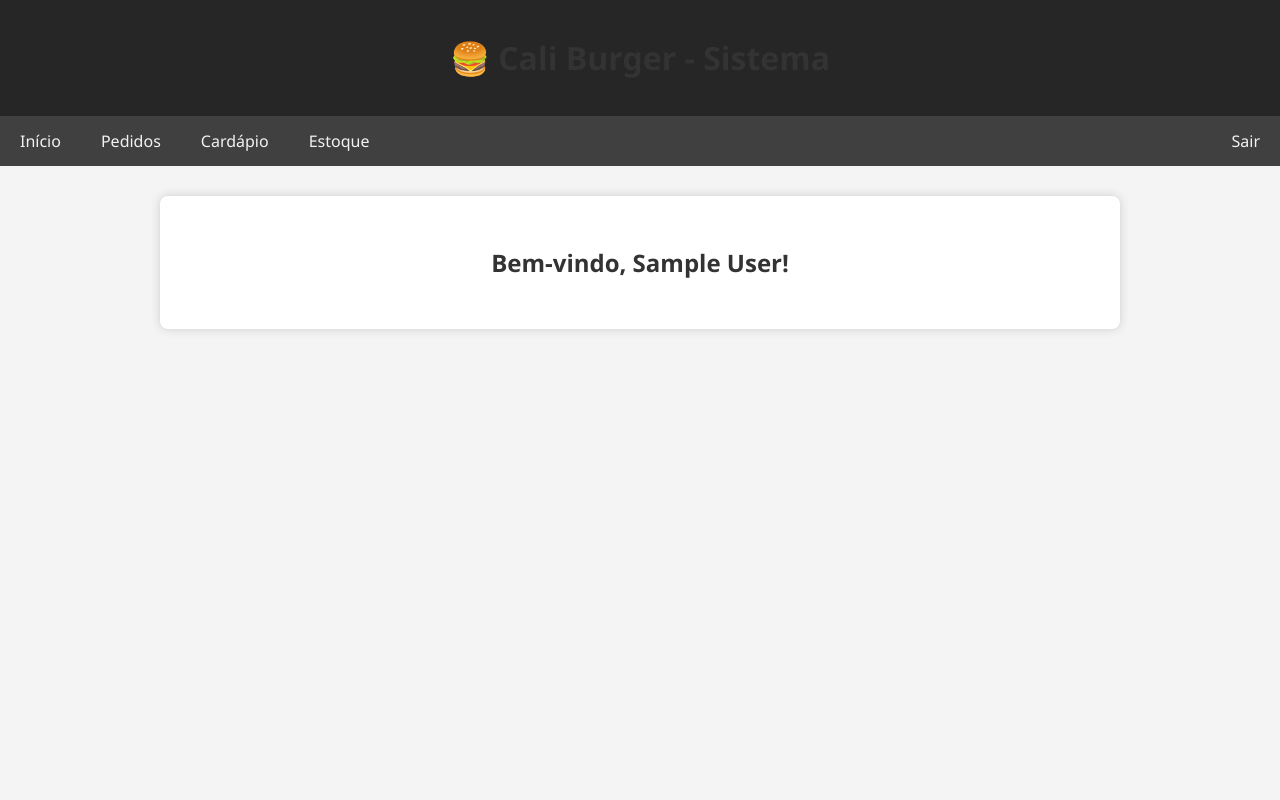
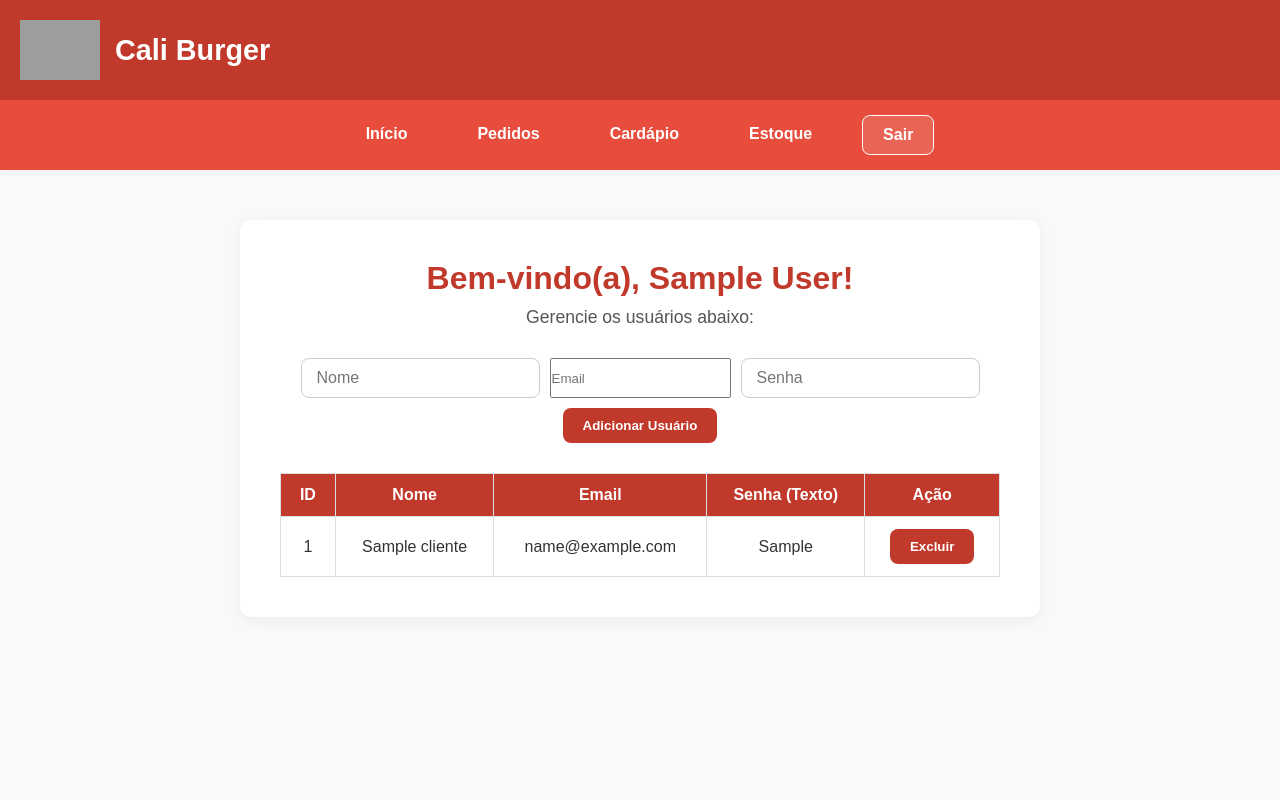
Before and after one commit to lucaskumagae/caliburger, a PHP site: page /main.php in a window 1280 px wide. Run offline with PHP 8.4, Linux system fonts and the light colour scheme; the visitor is signed in with stand-in values (Sample User, id 1); tables that the repository leaves empty or names only in its code hold one stand-in row (values such as "Sample post"); grey boxes are pictures that could not be loaded.

Commit message:
Add files via upload

```diff
--- a/login.php
+++ b/login.php
@@ -13,6 +13,7 @@ if (isset($_SESSION['nome'])) {
   <title>Tela de Login - Cali Burger</title>
   <link rel="stylesheet" href="login.css" />
   <link href="https://fonts.googleapis.com/css2?family=Poppins&display=swap" rel="stylesheet" />
+  <link rel="icon" href="imagens/logo_cali_ico.ico" type="image/x-icon" />
 </head>
 <body>
 
--- /dev/null
+++ b/main.css
@@ -0,0 +1,144 @@
+* {
+    margin: 0;
+    padding: 0;
+    box-sizing: border-box;
+  }
+
+  body, html {
+    font-family: 'Poppins', sans-serif;
+    background-color: #f9f9f9;
+    height: 100%;
+    color: #333;
+  }
+
+  header {
+    background-color: #c0392b;
+    padding: 20px;
+    color: white;
+    box-shadow: 0 2px 5px rgba(0,0,0,0.1);
+  }
+
+  .logo-area {
+    display: flex;
+    align-items: center;
+    gap: 15px;
+  }
+
+  .logo-area img {
+    height: 60px;
+    width: auto;
+  }
+
+  .logo-area h1 {
+    font-size: 1.8em;
+  }
+
+  nav {
+    background-color: #e74c3c;
+    display: flex;
+    justify-content: center;
+    gap: 30px;
+    padding: 15px 0;
+    box-shadow: 0 2px 5px rgba(0,0,0,0.05);
+  }
+
+  nav a {
+    color: white;
+    text-decoration: none;
+    font-weight: 600;
+    padding: 10px 20px;
+    border-radius: 8px;
+    transition: background-color 0.3s;
+  }
+
+  nav a:hover {
+    background-color: #c0392b;
+  }
+
+  nav .logout {
+    background-color: #ffffff22;
+    border: 1px solid white;
+  }
+
+  .container {
+    max-width: 800px;
+    margin: 50px auto;
+    text-align: center;
+    background-color: white;
+    padding: 40px;
+    border-radius: 12px;
+    box-shadow: 0 4px 15px rgba(0,0,0,0.05);
+  }
+
+  .container h2 {
+    font-size: 2em;
+    color: #c0392b;
+    margin-bottom: 10px;
+  }
+
+  .container p {
+    font-size: 1.1em;
+    color: #555;
+  }
+
+  .styled-table {
+    width: 100%;
+    border-collapse: collapse;
+    margin-top: 20px;
+  }
+
+  .styled-table th,
+  .styled-table td {
+    padding: 12px 15px;
+    border: 1px solid #ddd;
+    text-align: center;
+  }
+
+  .styled-table th {
+    background-color: #c0392b;
+    color: white;
+    font-weight: 600;
+  }
+
+  .styled-table tr:nth-child(even) {
+    background-color: #f9f9f9;
+  }
+
+  .styled-table tr:hover {
+    background-color: #f1f1f1;
+  }
+
+  /* Formulário de adicionar ingrediente */
+  .form-inline {
+    display: flex;
+    justify-content: center;
+    flex-wrap: wrap;
+    gap: 10px;
+    margin: 30px 0;
+  }
+
+  .form-inline input[type="text"],
+  .form-inline input[type="number"] {
+    padding: 10px 15px;
+    border: 1px solid #ccc;
+    border-radius: 8px;
+    font-size: 1em;
+    font-family: 'Poppins', sans-serif;
+  }
+
+  /* Botões (adicionar e excluir) */
+  button[type="submit"] {
+    padding: 10px 20px;
+    background-color: #c0392b;
+    color: white;
+    border: none;
+    border-radius: 8px;
+    font-weight: 600;
+    cursor: pointer;
+    transition: background-color 0.3s ease;
+    font-family: 'Poppins', sans-serif;
+  }
+
+  button[type="submit"]:hover {
+    background-color: #a93226;
+  }
--- a/main.php
+++ b/main.php
@@ -4,29 +4,62 @@ if (!isset($_SESSION['nome'])) {
     header("Location: login.php");
     exit();
 }
+include 'conexao.php';
+
+// Pede todos os campos da tabela cliente
+$usuarios = $conn->query("SELECT * FROM cliente");
 ?>
+
 <!DOCTYPE html>
 <html lang="pt-BR">
 <head>
     <meta charset="UTF-8">
     <title>Página Principal - Cali Burger</title>
-    <link rel="stylesheet" href="estilo.css">
+    <link rel="stylesheet" href="main.css">
 </head>
 <body>
-    <header>
-        <h1>🍔 Cali Burger - Sistema</h1>
-    </header>
 
-    <nav>
-        <a href="main.php">Início</a>
-        <a href="pedidos.php">Pedidos</a>
-        <a href="cardapio.php">Cardápio</a>
-        <a href="estoque.php">Estoque</a>
-        <a href="sair.php" class="logout">Sair</a>
-    </nav>
+<?php include 'menu.php'; ?>
 
-    <div class="container">
-        <h2>Bem-vindo, <?php echo $_SESSION['nome']; ?>!</h2>
-    </div>
+<div class="container">
+    <h2>Bem-vindo(a), <?php echo $_SESSION['nome']; ?>!</h2>
+    <p>Gerencie os usuários abaixo:</p>
+
+    <form action="adiciona_usuario.php" method="POST" class="form-inline">
+        <input type="text" name="nome" placeholder="Nome" required>
+        <input type="email" name="email" placeholder="Email" required>
+        <input type="text" name="senha" placeholder="Senha" required>
+        <button type="submit">Adicionar Usuário</button>
+    </form>
+
+    <table class="styled-table">
+        <thead>
+            <tr>
+                <th>ID</th>
+                <th>Nome</th>
+                <th>Email</th>
+                <th>Senha (Texto)</th>
+                <th>Ação</th>
+            </tr>
+        </thead>
+        <tbody>
+            <?php while($row = $usuarios->fetch_assoc()): ?>
+                <tr>
+                    <td><?= $row['id'] ?></td>
+                    <td><?= $row['nome'] ?></td>
+                    <td><?= $row['email'] ?></td>
+                    <td><?= $row['senha'] ?></td>
+                    <td>
+                        <form action="deleta_usuario.php" method="POST" onsubmit="return confirm('Deseja excluir este usuário?');">
+                            <input type="hidden" name="id" value="<?= $row['id'] ?>">
+                            <button type="submit">Excluir</button>
+                        </form>
+                    </td>
+                </tr>
+            <?php endwhile; ?>
+        </tbody>
+    </table>
+</div>
+
 </body>
 </html>
--- /dev/null
+++ b/menu.php
@@ -0,0 +1,14 @@
+<header>
+    <div class="logo-area">
+        <img src="imagens/logo_cali_sem_fundo.png" alt="Logo Cali Burger">
+        <h1>Cali Burger</h1>
+    </div>
+</header>
+
+<nav>
+    <a href="main.php">Início</a>
+    <a href="pedidos.php">Pedidos</a>
+    <a href="cardapio.php">Cardápio</a>
+    <a href="estoque.php">Estoque</a>
+    <a href="sair.php" class="logout">Sair</a>
+</nav>
```
Also changed, not shown: adiciona_ingrediente.php (added, +14 -0 lines), adiciona_usuario.php (added, +14 -0 lines), cardapio.php (+12 -13 lines), deleta_ingrediente.php (added, +13 -0 lines), deleta_usuario.php (added, +11 -0 lines), estoque.php (+23 -13 lines), pedidos.php (+12 -13 lines).
